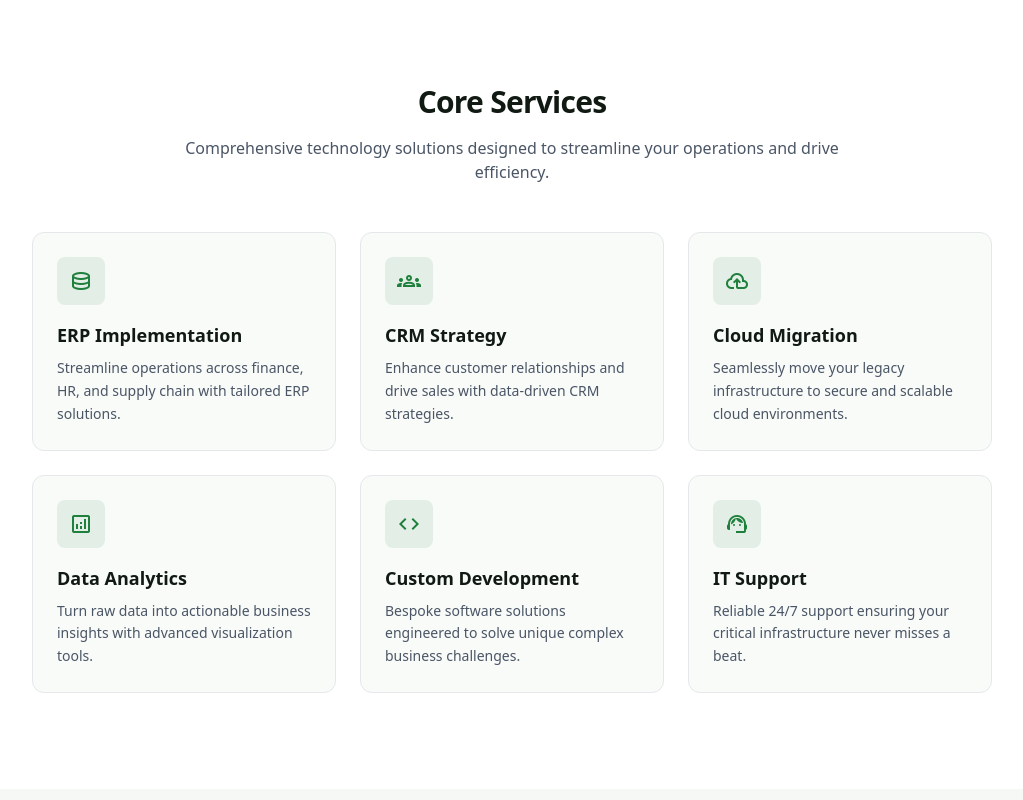
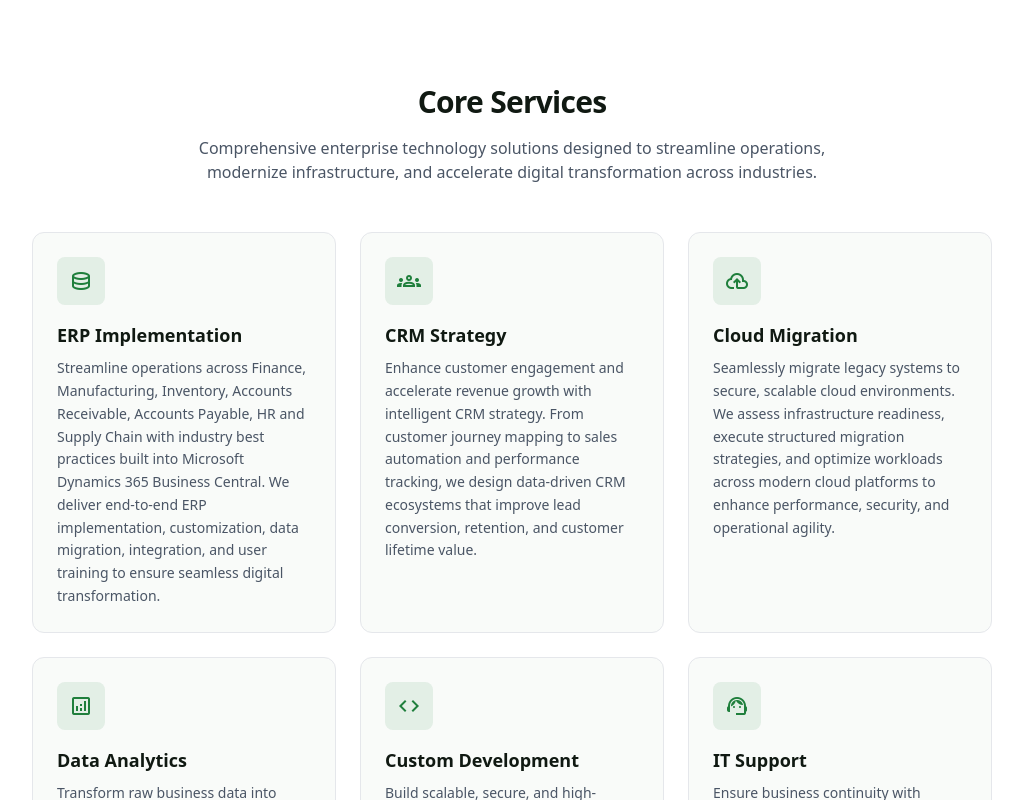
Before and after one commit to pritharai/PujabBulls, a React (Vite) app in the folder PunjabBulls/: page / in a window 1280 px wide. Shown: the part 660-1460 px from the top of the page, without its empty margins (128-1151 px from the left). Built offline with nearby package versions, Linux system fonts and the light colour scheme.

Commit message:
core service section fixed

```diff
--- a/PunjabBulls/src/components/Home/Service.jsx
+++ b/PunjabBulls/src/components/Home/Service.jsx
@@ -10,8 +10,7 @@ const Service = () => {
               Core Services
             </h2>
             <p className="mt-4 text-gray-600 max-w-2xl mx-auto">
-              Comprehensive technology solutions designed to streamline your
-              operations and drive efficiency.
+              Comprehensive enterprise technology solutions designed to streamline operations, modernize infrastructure, and accelerate digital transformation across industries.
             </p>
           </div>
 
@@ -28,9 +27,9 @@ const Service = () => {
                   ERP Implementation
                 </h3>
                 <p className="text-gray-600 text-sm leading-relaxed">
-                  Streamline operations across finance, HR, and supply chain
-                  with tailored ERP solutions.
+  Streamline operations across Finance, Manufacturing, Inventory, Accounts Receivable, Accounts Payable, HR and Supply Chain with industry best practices built into Microsoft Dynamics 365 Business Central. We deliver end-to-end ERP implementation, customization, data migration, integration, and user training to ensure seamless digital transformation.
 </p>
+
               </div>
             </div>
 
@@ -46,9 +45,9 @@ const Service = () => {
                   CRM Strategy
                 </h3>
                 <p className="text-gray-600 text-sm leading-relaxed">
-                  Enhance customer relationships and drive sales with
-                  data-driven CRM strategies.
+  Enhance customer engagement and accelerate revenue growth with intelligent CRM strategy. From customer journey mapping to sales automation and performance tracking, we design data-driven CRM ecosystems that improve lead conversion, retention, and customer lifetime value.
 </p>
+
               </div>
             </div>
 
@@ -64,9 +63,9 @@ const Service = () => {
                   Cloud Migration
                 </h3>
                 <p className="text-gray-600 text-sm leading-relaxed">
-                  Seamlessly move your legacy infrastructure to secure and
-                  scalable cloud environments.
+  Seamlessly migrate legacy systems to secure, scalable cloud environments. We assess infrastructure readiness, execute structured migration strategies, and optimize workloads across modern cloud platforms to enhance performance, security, and operational agility.
 </p>
+
               </div>
             </div>
 
@@ -82,9 +81,9 @@ const Service = () => {
                   Data Analytics
                 </h3>
                 <p className="text-gray-600 text-sm leading-relaxed">
-                  Turn raw data into actionable business insights with advanced
-                  visualization tools.
+  Transform raw business data into actionable intelligence through advanced analytics, real-time dashboards, and business intelligence solutions. We empower decision-makers with predictive insights and performance monitoring tools for strategic growth.
 </p>
+
               </div>
             </div>
 
@@ -100,9 +99,9 @@ const Service = () => {
                   Custom Development
                 </h3>
                 <p className="text-gray-600 text-sm leading-relaxed">
-                  Bespoke software solutions engineered to solve unique complex
-                  business challenges.
+  Build scalable, secure, and high-performance applications tailored to your unique operational needs. From enterprise software development to API integrations and workflow automation, we engineer solutions that align technology with business objectives.
 </p>
+
               </div>
             </div>
 
@@ -118,9 +117,9 @@ const Service = () => {
                   IT Support
                 </h3>
                 <p className="text-gray-600 text-sm leading-relaxed">
-                  Reliable 24/7 support ensuring your critical infrastructure
-                  never misses a beat.
+  Ensure business continuity with proactive monitoring, system maintenance, and 24/7 technical support. Our managed IT services minimize downtime, enhance system reliability, and protect mission-critical infrastructure.
 </p>
+
               </div>
             </div>
           </div>
```
Lines whose indentation alone changed are shown as unchanged.
